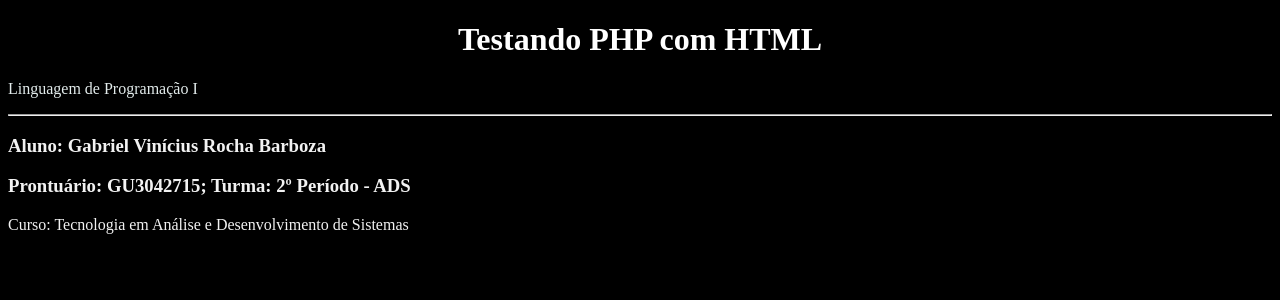
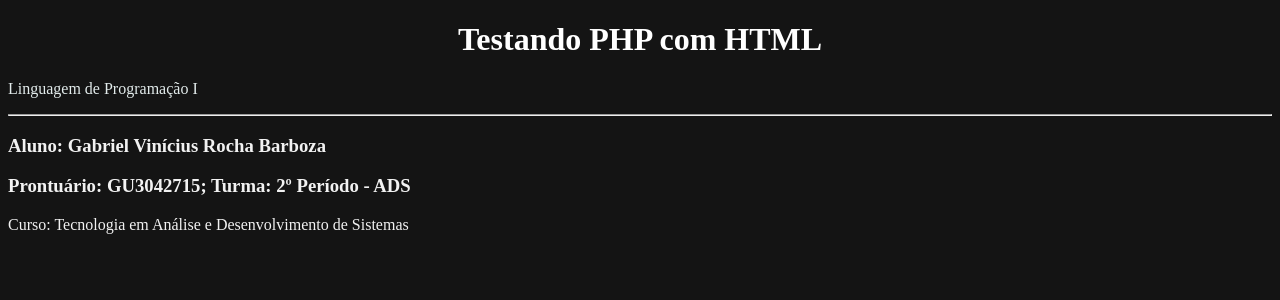
Before and after one commit to gabrieIbarboza/ifsp-fullstack-development, a PHP site: page /ex1.php in a window 1280 px wide. Shown: the top 300 px of the page. Run offline with PHP 8.4, Linux system fonts and the light colour scheme.

Commit message:
🎉 css changes

```diff
--- a/c1-php-echo/ex1.php
+++ b/c1-php-echo/ex1.php
@@ -5,7 +5,7 @@
     <meta name="viewport" content="width=device-width, initial-scale=1.0">
     <title>Exercício 01</title>
     <style>
-        body {color: #f2f2f2; background-color: #000;}
+        body {color: #f2f2f2; background-color: #141414;}
         h1 {text-align: center; color: #fff;}
         p {color: #e2ebeb; font-size: 16px}
     </style>
--- a/c1-php-echo/ex2.php
+++ b/c1-php-echo/ex2.php
@@ -5,7 +5,7 @@
     <meta name="viewport" content="width=device-width, initial-scale=1.0">
     <title>Exercício 02</title>
     <style>
-        .container {background-color: #10a7bb; margin-left: 33%; margin-right: 33%; margin-top: 12vw; padding: 1%}
+        .container {background-color: #10a7bb; display: block; margin: auto; width: 100%; max-width: 500px; margin-top: 12vw; padding: 10px}
         h1 {text-align: center; color: black; margin: 0;}
         p {color: #e2ebeb; font-size: 17px}
         h4 {color: #0000ff; text-decoration: underline}
```
